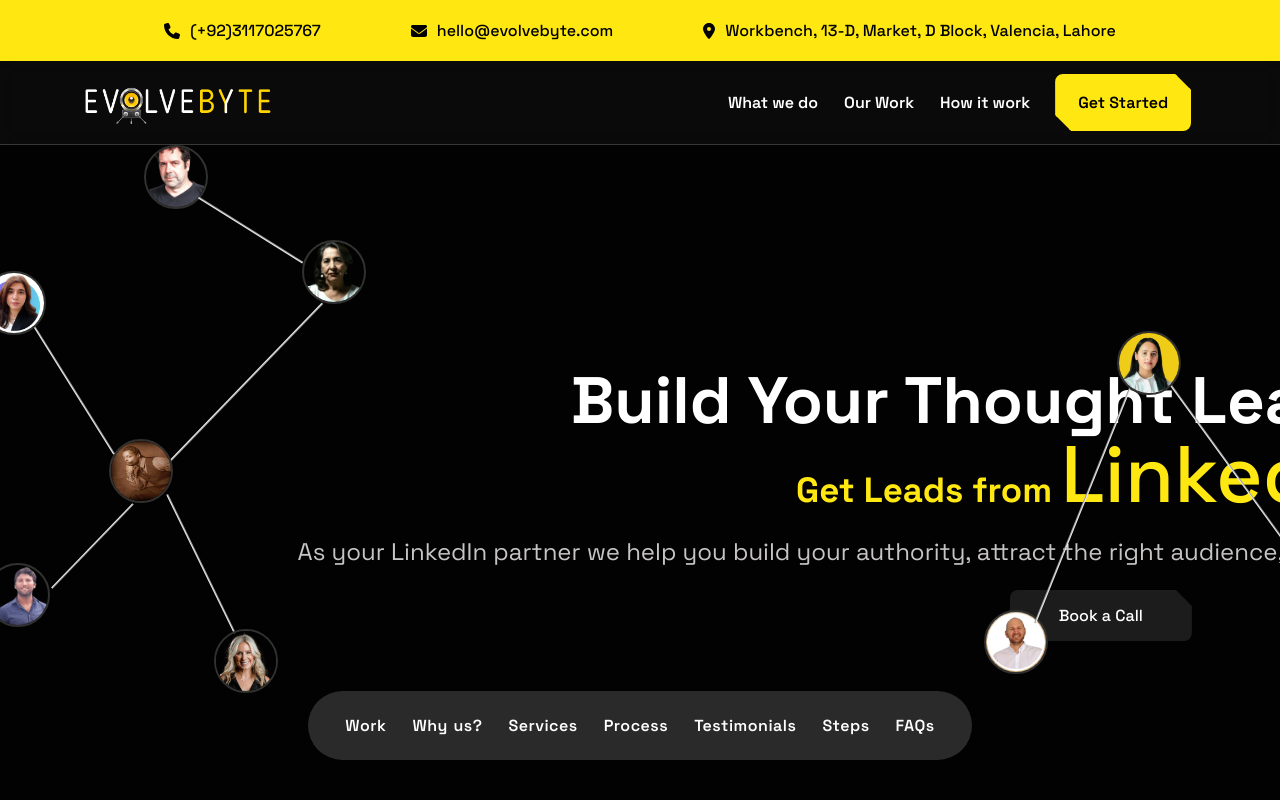
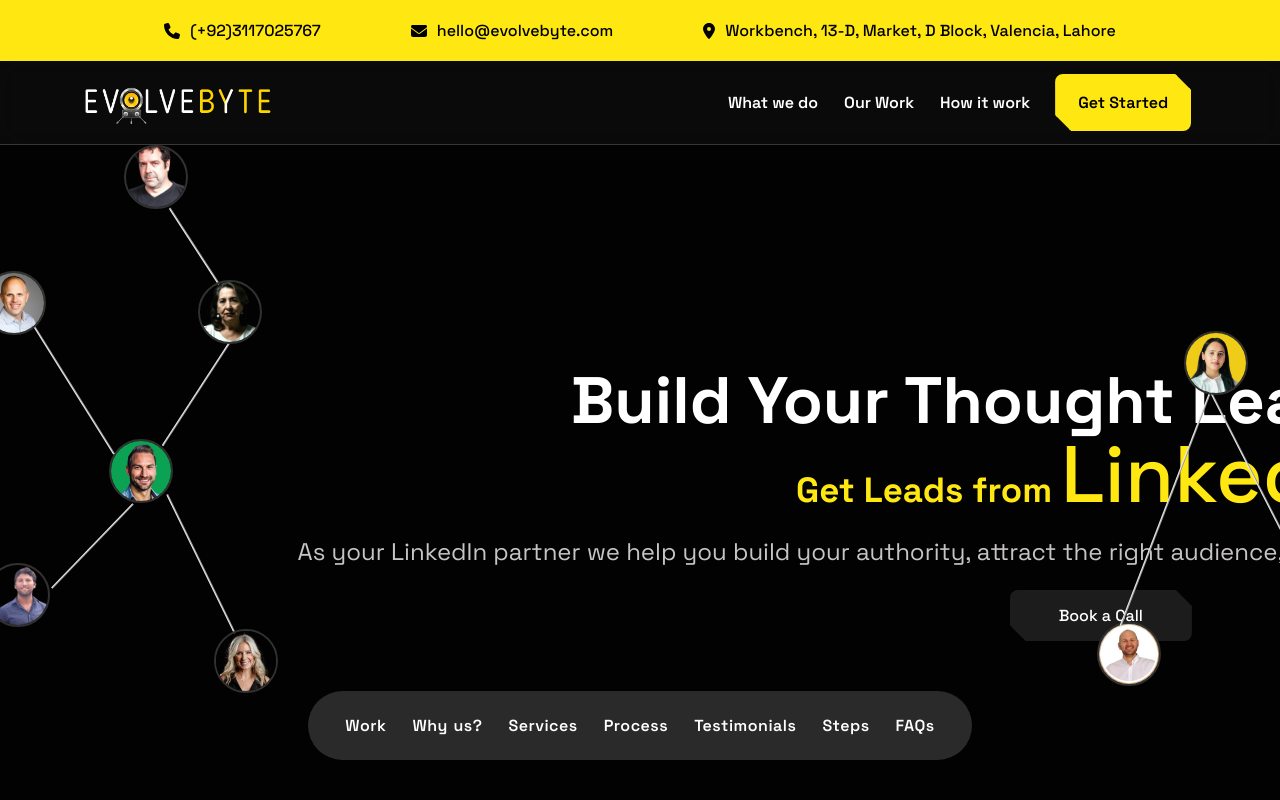
Before and after one commit to LaibaAhmed2003/EvolveByte, a React (Vite) app: page / in a window 1280 px wide. Shown: the top 800 px of the page. Built offline with nearby package versions, Linux system fonts and the light colour scheme.

Commit message:
fschanges

```diff
--- a/src/pages/Hero/Hero.jsx
+++ b/src/pages/Hero/Hero.jsx
@@ -15,6 +15,8 @@
 import sidra from "../../media/Clients/sidrasaleem.jpg";
 import laiba from "../../media/Clients/laiba.jpg";
 import aliaslam from "../../media/Clients/aliaslam.jpg";
+import pascal from "../../media/Clients/pascalimg.jpg";
+import russ from "../../media/Clients/russ.jpg";
 const Hero = () => {
   return (
     <div className="hero-container" id="hero">
@@ -54,7 +56,7 @@
           <hr className="connection-line1" />
           <img src={Matheas} alt="" className="matheas" />
           <hr className="connection-line2" />
-          <img src={karl} alt="" className="karl" />
+          <img src={pascal} alt="" className="karl" />
           <hr className="connection-line3" />
 
           <img src={Selva} alt="" className="selva" />
@@ -73,7 +75,7 @@
           <hr className="connection-line8" />
 
           {/* <img src={aliaslam} alt="" className="aliaslam" /> */}
-          <img src={sidra} alt="" className="sidra" />
+          <img src={russ} alt="" className="sidra" />
           <img src={laiba} alt="" className="laiba" />
         </div>
       </div>
--- a/src/pages/Hero/hero.css
+++ b/src/pages/Hero/hero.css
@@ -213,7 +213,7 @@
 .images-folder .andrew{
   position: absolute;
   top: -496px;
-  left: -134px;
+  left: -154px;
 
 }
 
@@ -232,8 +232,8 @@
 
 .images-folder .selva{
   position: absolute;
-  top: -401px;
-  left: 24px;
+  top: -361px;
+  left: -80px;
 
 }
 
@@ -255,8 +255,8 @@
 }
 .images-folder .werner{
   position: absolute;
-  top: -31px;
-    left: 706px;
+  top: -19px;
+  left: 819px;
 }
 
 .images-folder .aliaslam{
@@ -273,27 +273,27 @@
 
 .images-folder .laiba{
   position: absolute;
-  top: -310px;
-  left: 839px;
+    top: -310px;
+    left: 906px;
 }
 
 .connection-line1 {
   position: absolute;
-  top: -412px;
-  left: -89px;
+  top: -394px;
+  left: -130px;
   color: white;
-  width: 121px;
-  transform: rotate(32deg);
+  width: 93px;
+  transform: rotate(57deg);
 
 }
 
 .connection-line2 {
   position: absolute;
-    top: -260px;
-    left: -141px;
-    color: white;
-    width: 217px;
-    transform: rotate(134deg);
+  top: -260px;
+  left: -150px;
+  color: white;
+  width: 150px;
+  transform: rotate(123deg);
 
 }
 
@@ -337,18 +337,18 @@
 .connection-line7 {
   position: absolute;
     top: -172px;
-    left: 819px;
+    left: 845px;
     color: white;
-    width: 269px;
-    transform: rotate(54deg);
+    width: 253px;
+    transform: rotate(63deg);
 }
 .connection-line8 {
   position: absolute;
   top: -145px;
-  left: 672px;
+  left: 754px;
   color: white;
-  width: 270px;
-  transform: rotate(292deg);
+  width: 274px;
+  transform: rotate(111deg);
 }
 
 
--- a/src/pages/Services/Service2.jsx
+++ b/src/pages/Services/Service2.jsx
@@ -24,8 +24,8 @@
                 business and yourself.
                 <span style={{ fontWeight: "bolder" }}>
                   {" "}
-                  What unique stories, opinions, and insights do you have that
-                  can set you apart?{" "}
+                  This includes your unique stories, vision, value you have to
+                  offer, and insights that set you apart.
                 </span>
               </p>
               <br></br>
@@ -45,8 +45,8 @@
                 destined to keep scrolling.
                 <span style={{ fontWeight: "bolder" }}>
                   {" "}
-                  And you’ll be wasting all the time you invested in creating
-                  the content. We’ll handle all that.
+                  Your posts must grab attention and keep the audience reading
+                  until the end. We'll handle all that.
                 </span>
               </p>
               <br></br>
@@ -144,15 +144,15 @@
                 To ensure maximum lead flow,
                 <span style={{ fontWeight: "bolder" }}>
                   {" "}
-                  We offer outbound services to reach and engage your target
+                  We offer few add-on services to reach and engage your target
                   market proactively.{" "}
                 </span>
-                This is guided by thousands of hours of experience in lead
-                prospecting and outreach.
+                This is guided by thousands of hours of experience in building
+                relationships and lead prospecting.
               </p>
               <br></br>
-              <p>- Handling networking & engagement for you</p>
-              <p>- Personalized lead prospecting</p>
+              <p>- LinkedIn newsltter</p>
+              <p>- Personalized messaging outreach</p>
               <p>- Content repurposing on Meta, X, Instagram</p>
             </div>
           </div>
```
Also changed, not shown: src/media/Clients/pascalimg.jpg (added), src/media/Clients/russ.jpg (added).
